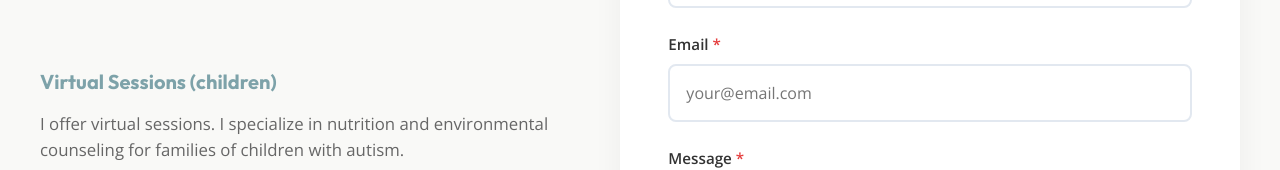
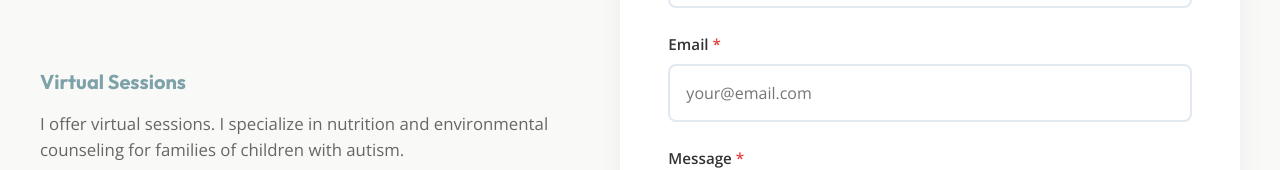
Before and after one commit to bekacr7/Emnet-Portfolio, a Next.js app: page / in a window 1280 px wide. Shown: the part 2097-2267 px from the top of the page. Built offline with nearby package versions, Linux system fonts and the light colour scheme.

Commit message:
fix: update heading in Contact component for clarity

```diff
--- a/src/app/components/Contact.tsx
+++ b/src/app/components/Contact.tsx
@@ -60,7 +60,7 @@ export default function Contact() {
                         </div>
 
                         <div className={styles.infoBlock}>
-                            <h3>Virtual Sessions (children)</h3>
+                            <h3>Virtual Sessions</h3>
                             <p>I offer virtual sessions. I specialize in nutrition and environmental counseling for families of children with autism.</p>
                         </div>
 
```
